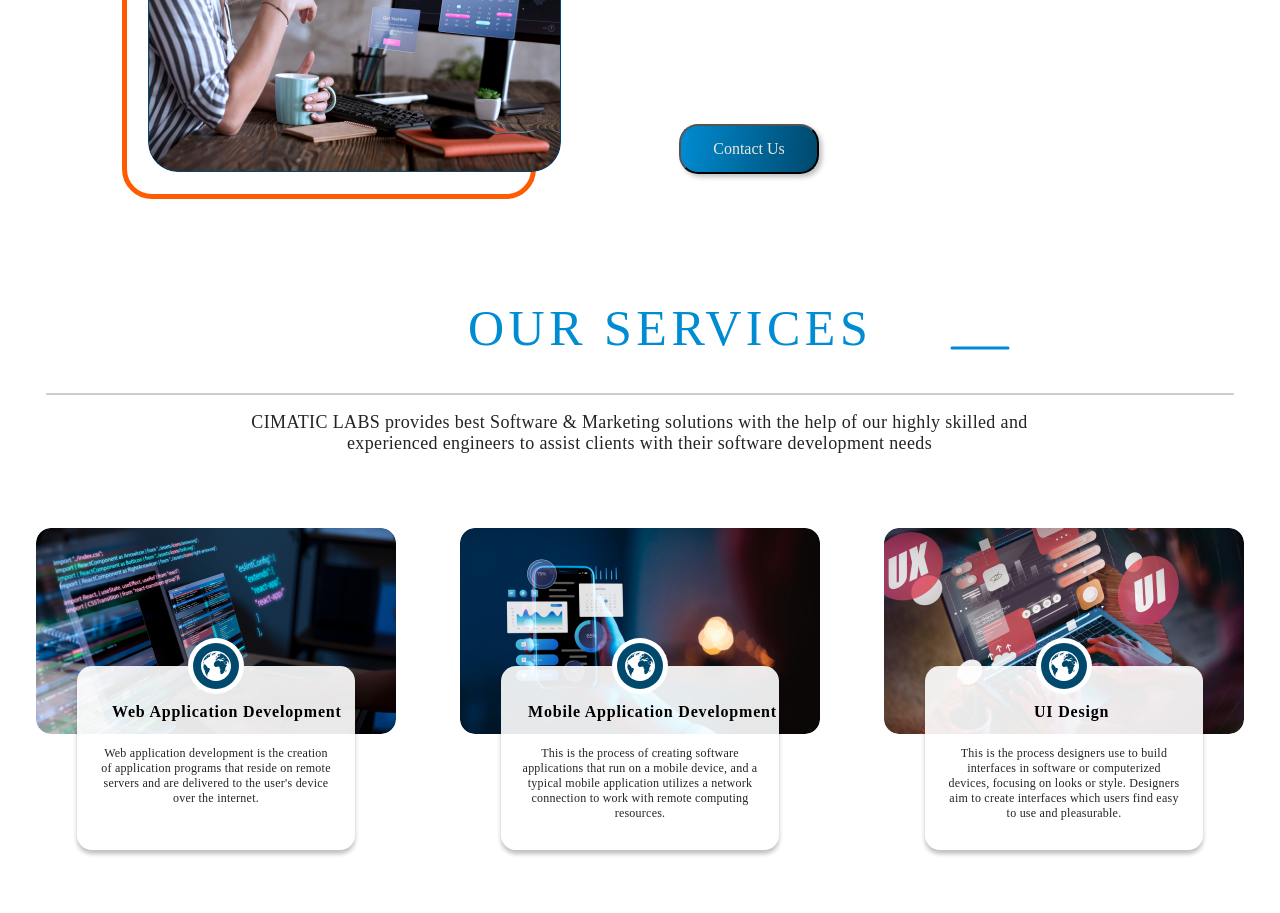
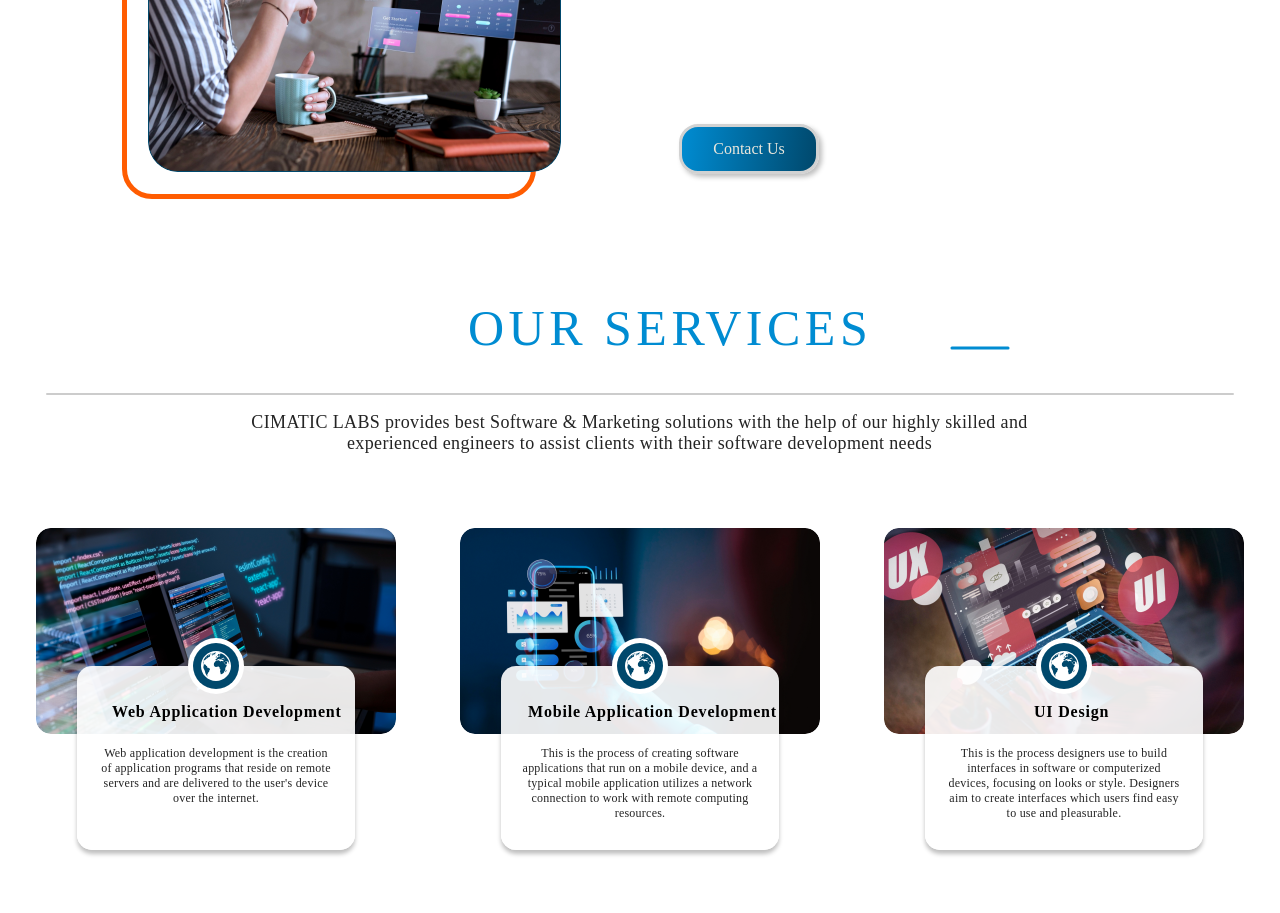
Before and after one commit to CIMATICLabs/CIMATIC-Labs, a website built with Parcel: page index.html in a window 1280 px wide. Shown: the part 940-1853 px from the top of the page. Built offline with nearby package versions, Linux system fonts and the light colour scheme; a web font is replaced by a local one.

Commit message:
Update index.css

```diff
--- a/index.css
+++ b/index.css
@@ -179,6 +179,7 @@
 
 .contact-button {
   cursor: pointer;
+  border: none;
   position: absolute;
   top: 350px;
   left: 1px;
@@ -197,7 +198,15 @@
   font-size: var(--headings-bold-16-size);
   color: var(--color-linen);
   font-family: var(--font-microsoft-sans-serif);
+  transition: 0.5s;
+  border: #d2d2d2 solid;
 }
+
+.contact-button:hover{
+  box-shadow: -3px -3px 5px rgba(0, 0, 0, 0.25);
+
+}
+
 .aboutus-section,
 .service-para {
   position: absolute;
```
